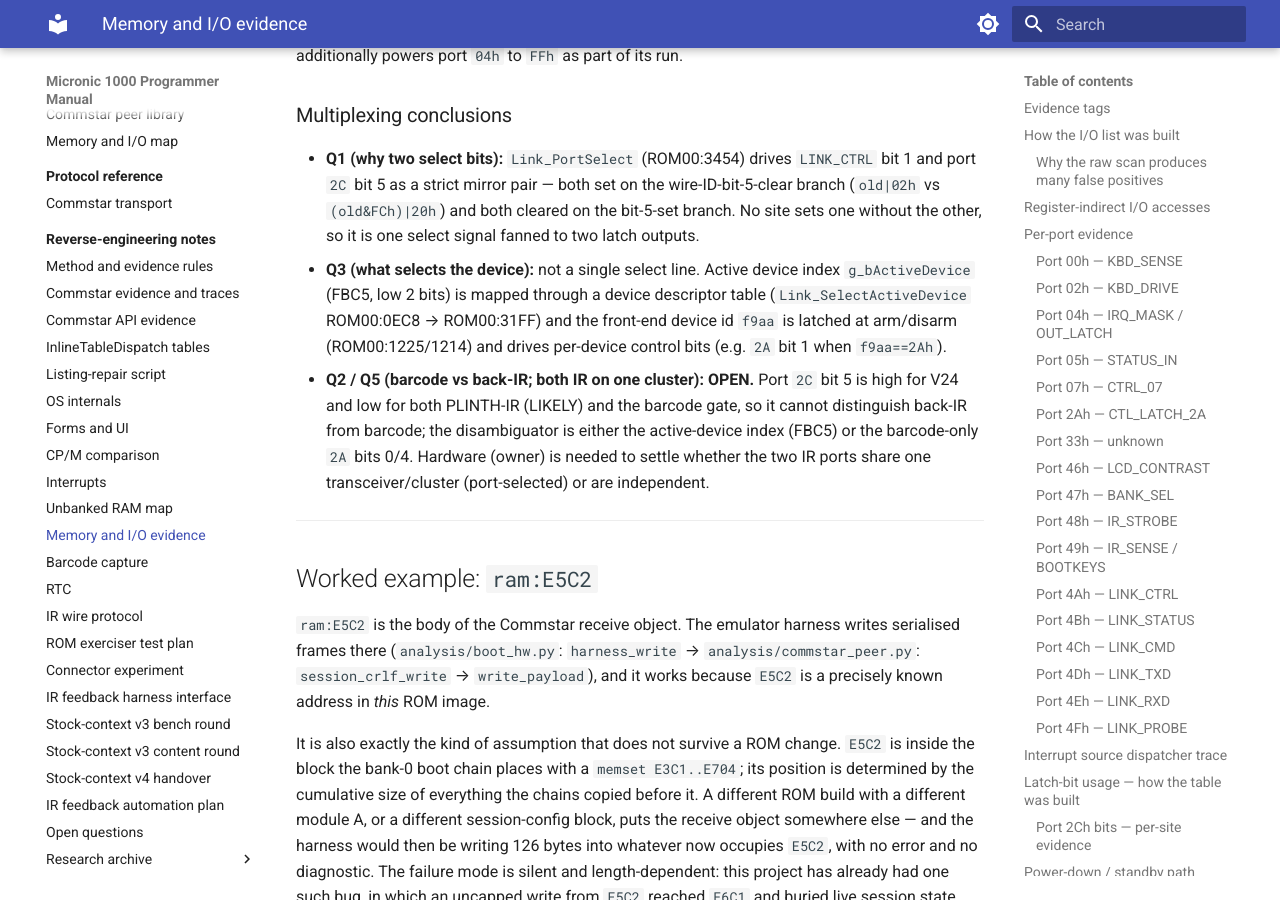
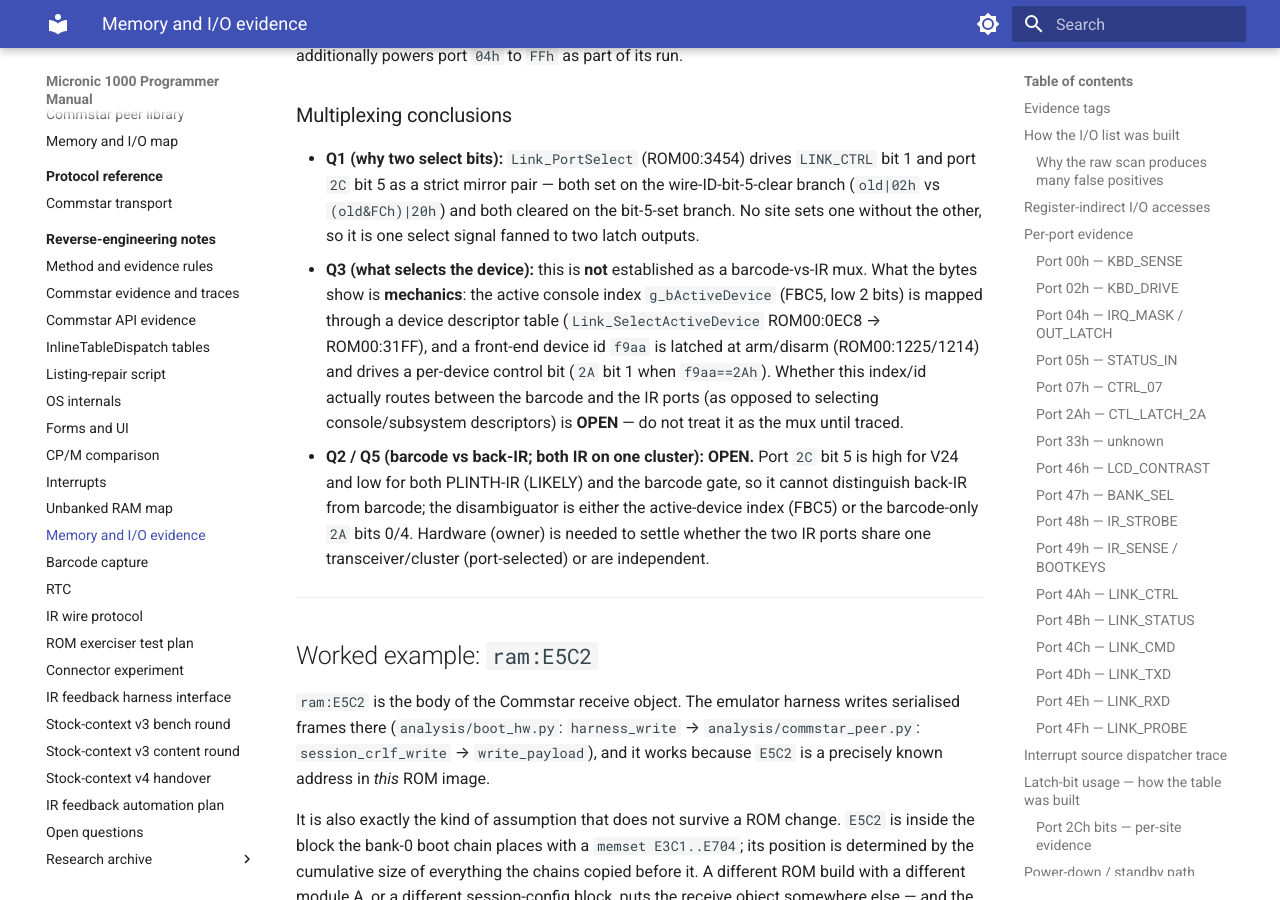
Before and after one commit to philpem/micronic1000, an MkDocs documentation site: the page built from doc/re-notes/memory-and-io-evidence.md, in a window 1280 px wide and 900 px high, scrolled down 9419 px. Built offline with MkDocs 1.6.1 and Material for MkDocs 9.7.7, drawn with Linux system fonts in a browser that asks for light colours.

Commit message:
docs: soften over-reached device-selection claim
The active-console index (FBC5 --> table @31FF) and front-end id (f9aa)
are established as MECHANICS, not as a proven barcode-vs-IR mux. Mark
the routing interpretation OPEN until traced.

```diff
--- a/doc/re-notes/memory-and-io-evidence.md
+++ b/doc/re-notes/memory-and-io-evidence.md
@@ -372,12 +372,15 @@ internal loopback is **not determinable from the ROM**. `Link_SelftestRun`
   set on the wire-ID-bit-5-clear branch (`old|02h` vs `(old&FCh)|20h`)
   and both cleared on the bit-5-set branch. No site sets one without the
   other, so it is one select signal fanned to two latch outputs.
-* **Q3 (what selects the device):** not a single select line. Active
-  device index `g_bActiveDevice` (FBC5, low 2 bits) is mapped through a
+* **Q3 (what selects the device):** this is **not** established as a
+  barcode-vs-IR mux. What the bytes show is **mechanics**: the active
+  console index `g_bActiveDevice` (FBC5, low 2 bits) is mapped through a
   device descriptor table (`Link_SelectActiveDevice` ROM00:0EC8 →
-  ROM00:31FF) and the front-end device id `f9aa` is latched at
-  arm/disarm (ROM00:1225/1214) and drives per-device control bits
-  (e.g. `2A` bit 1 when `f9aa==2Ah`).
+  ROM00:31FF), and a front-end device id `f9aa` is latched at arm/disarm
+  (ROM00:1225/1214) and drives a per-device control bit (`2A` bit 1 when
+  `f9aa==2Ah`). Whether this index/id actually routes between the
+  barcode and the IR ports (as opposed to selecting console/subsystem
+  descriptors) is **OPEN** — do not treat it as the mux until traced.
 * **Q2 / Q5 (barcode vs back-IR; both IR on one cluster):** **OPEN.**
   Port `2C` bit 5 is high for V24 and low for both PLINTH-IR (LIKELY)
   and the barcode gate, so it cannot distinguish back-IR from barcode;
```
